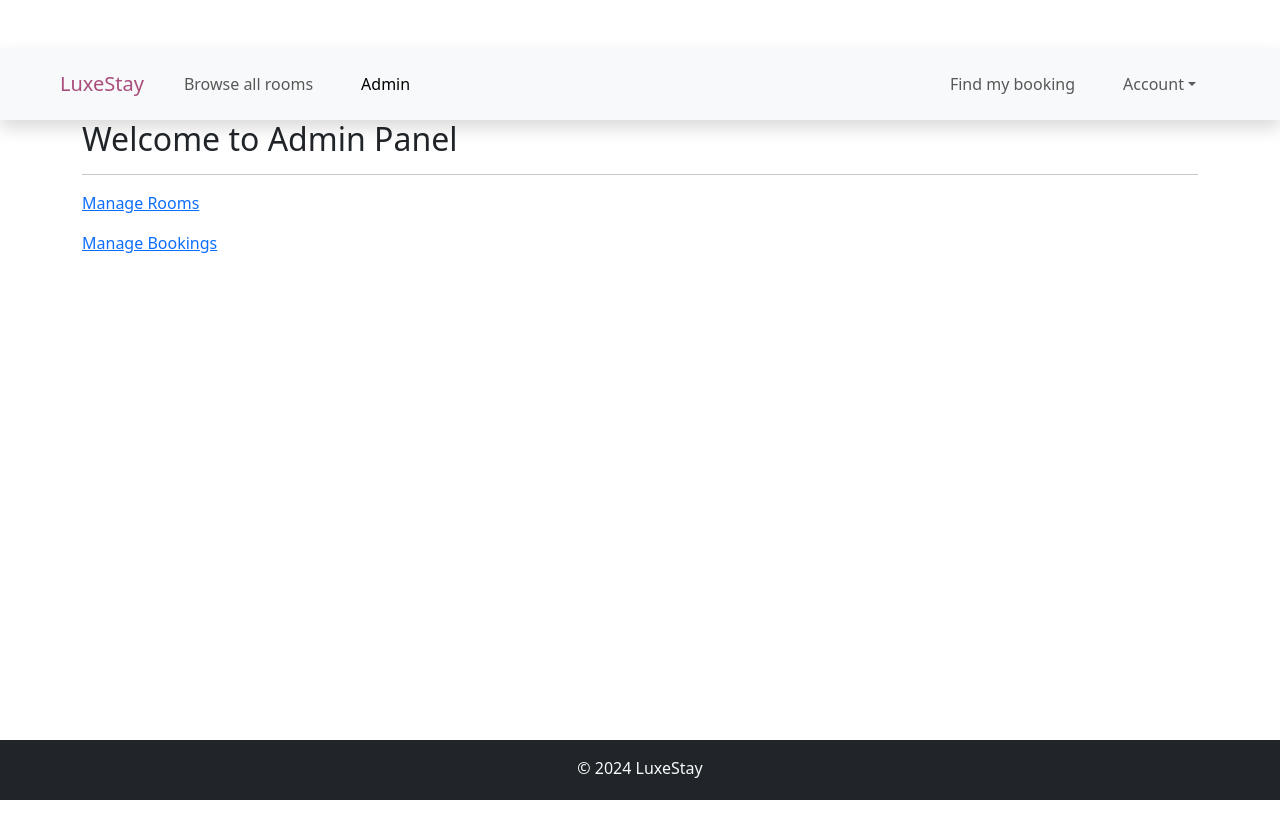
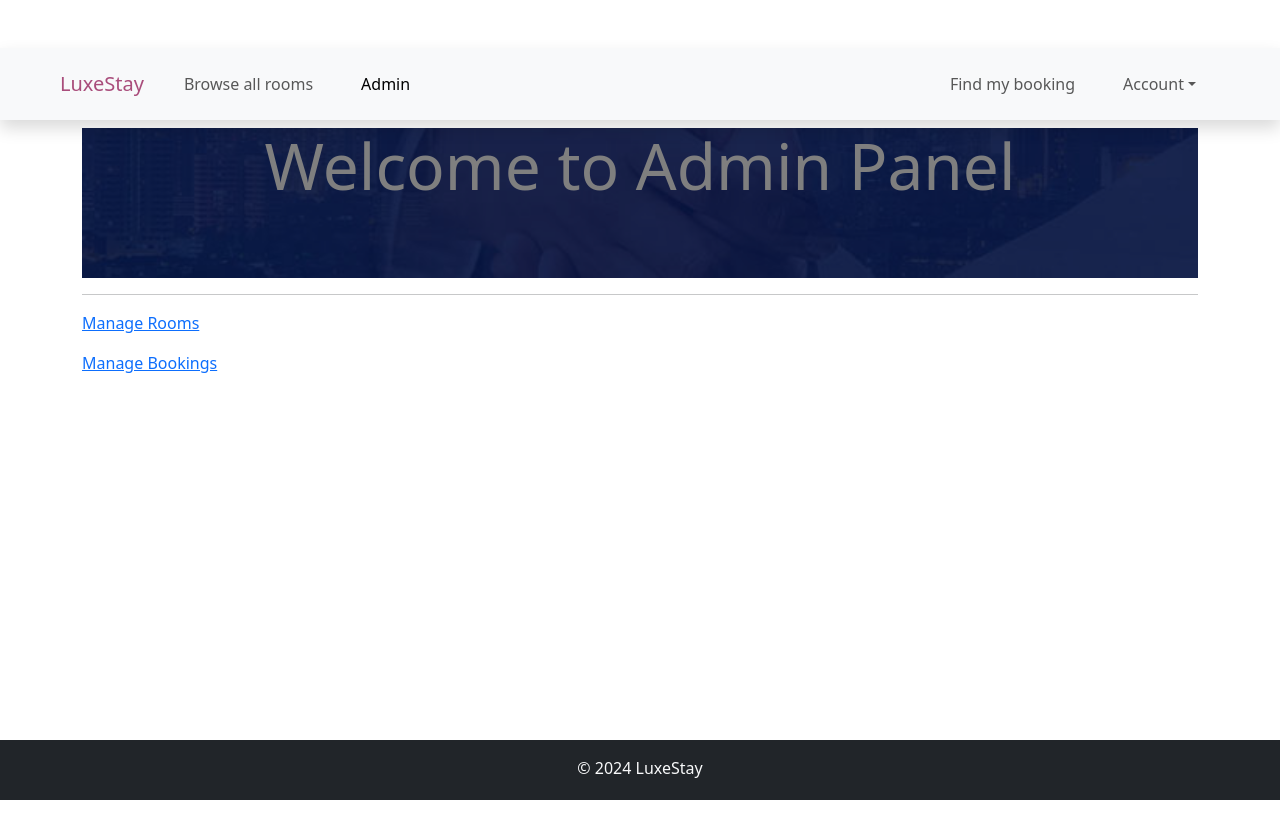
Before and after one commit to Thuvaraki/LuxeStay, a React (Create React App) app in the folder frontend/: page /admin in a window 1280 px wide. Shown: the top 838 px of the page. Built offline with nearby package versions, Linux system fonts and the light colour scheme.

Commit message:
Update Admin.jsx

```diff
--- a/frontend/src/Components/Admin/Admin.jsx
+++ b/frontend/src/Components/Admin/Admin.jsx
@@ -1,10 +1,11 @@
 import React from "react";
 import { Link } from "react-router-dom";
+import Header from "../common/Header";
 
 const Admin = () => {
   return (
     <section className="container" mt-5>
-      <h2>Welcome to Admin Panel</h2>
+      <Header title="Welcome to Admin Panel" />
       <hr />
       <Link to="/existing-rooms">Manage Rooms</Link>
       <p></p>
```
